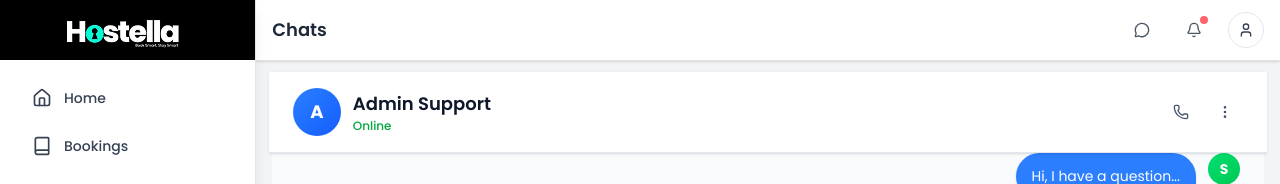
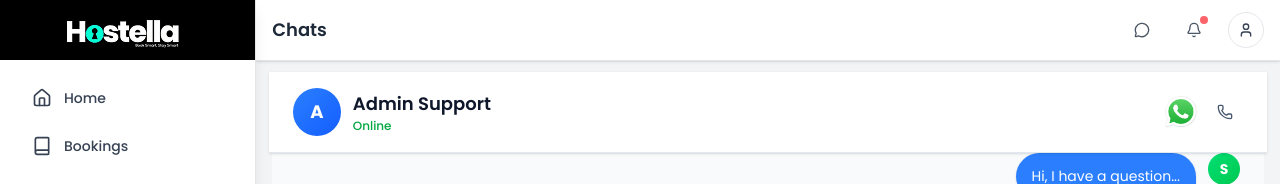
Before and after one commit to Umbrelabs-Projects/Hostella-stu, a Next.js app: page /dashboard/chats in a window 1280 px wide. Shown: the top 184 px of the page. Built offline with nearby package versions, Linux system fonts and the light colour scheme.

Commit message:
added fallbacks

```diff
--- a/src/app/dashboard/chats/components/ChatHeader.tsx
+++ b/src/app/dashboard/chats/components/ChatHeader.tsx
@@ -1,11 +1,25 @@
 "use client";
 
-import { Phone, MoreVertical } from "lucide-react";
+import { Phone } from "lucide-react";
 import { Button } from "@/components/ui/button";
+import Image from "next/image";
+import { images } from "@/lib/images";
 
 export default function ChatHeader() {
+  const phoneNumber = "+233552778748"; // Replace with your actual number
+  const whatsappNumber = "+233552778748"; // In international format without "+" (e.g., 1XXXXXXXXXX)
+
+  const handleWhatsAppClick = () => {
+    // Open WhatsApp chat
+    window.open(`https://wa.me/${whatsappNumber}`, "_blank");
+  };
+
+  const handlePhoneClick = () => {
+    // Initiate phone call
+    window.location.href = `tel:${phoneNumber}`;
+  };
   return (
-    <div className="bg-white fixed z-10 left-0 md:left-[21%] right-[0] md:right-[1%] top-[9%] shadow-sm border-b border-slate-200 px-6 py-4 flex items-center justify-between">
+    <div className="bg-white fixed z-10 left-0 md:left-[21%] right-[0] md:right-[1%] top-[6%] md:top-[9%] shadow-sm border-b border-slate-200 px-6 py-4 flex items-center justify-between">
       <div className="flex items-center gap-3">
         <div className="w-12 h-12 rounded-full bg-gradient-to-br from-blue-500 to-blue-600 flex items-center justify-center text-white font-bold text-lg">
           A
@@ -19,11 +33,21 @@ export default function ChatHeader() {
       </div>
 
       <div className="flex items-center gap-2">
-        <Button variant="ghost" size="icon">
+        <Button
+          onClick={handleWhatsAppClick}
+          className="cursor-pointer"
+          variant="ghost"
+          size="icon"
+        >
+          <Image src={images.whatsApp} alt="whatsApp" />
+        </Button>
+        <Button
+          onClick={handlePhoneClick}
+          className="cursor-pointer"
+          variant="ghost"
+          size="icon"
+        >
           <Phone className="h-5 w-5 text-slate-600" />
-        </Button>
-        <Button variant="ghost" size="icon">
-          <MoreVertical className="h-5 w-5 text-slate-600" />
         </Button>
       </div>
     </div>
--- a/src/app/dashboard/chats/page.tsx
+++ b/src/app/dashboard/chats/page.tsx
@@ -104,7 +104,7 @@ export default function ChatPage() {
   };
 
   return (
-    <div className="flex relative flex-col bg-slate-50">
+    <div className="flex relative flex-col h-screen md:h-full bg-slate-50">
       <ChatHeader />
 
       {/* Messages scrollable area */}
--- a/src/lib/images.ts
+++ b/src/lib/images.ts
@@ -27,6 +27,7 @@ import telecel from "../../public/payment/telecel.png";
 import airtelTigo from "../../public/payment/airtelTigo.png";
 import bankIcon from "../../public/icons/bankIcon.png";
 import xIcon from "../../public/icons/xIcon.png";
+import whatsApp from "../../public/icons/whatsApp.webp";
 import ourPeopleImg from "../../public/aboutUs/ourPeopleImg.png";
 
 export const images = {
@@ -60,6 +61,7 @@ export const images = {
   bankIcon,
   ourPeopleImg,
   xIcon,
+  whatsApp
 };
 
 import gallery1 from "../../public/gallery/gallery1.png";
```
Also changed, not shown: public/icons/whatsApp.webp (added).
